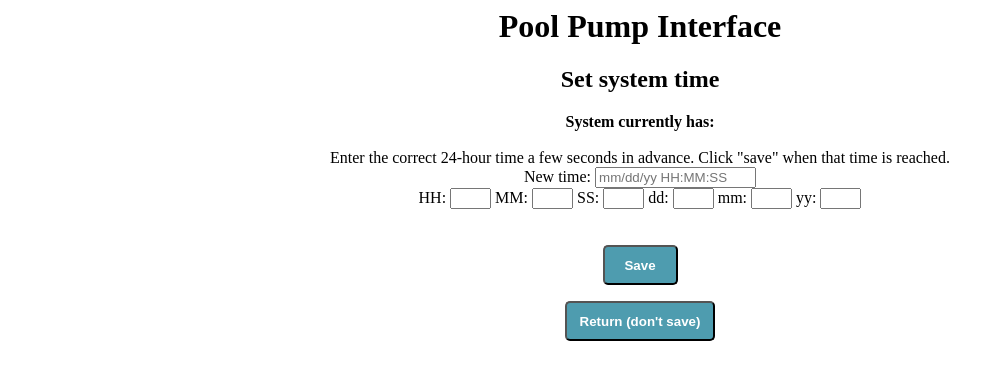
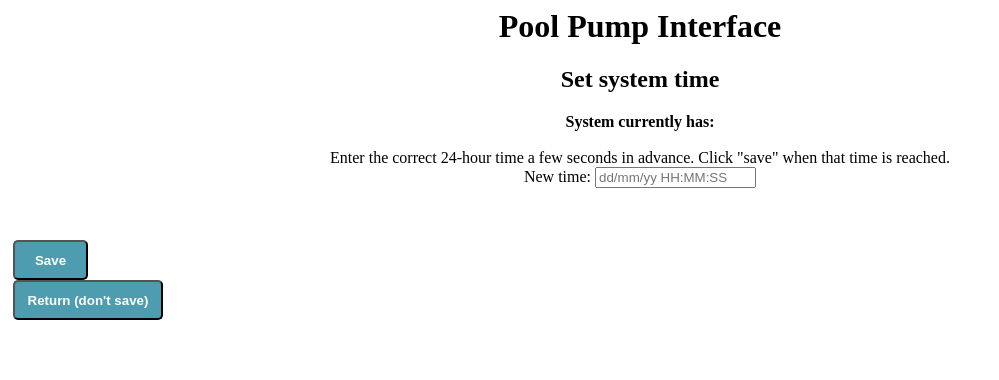
Before and after one commit to tzinke/PumpTimer, a Flask app: template Web Interface/templates/setTime.html in a window 1280 px wide. Shown: the top 380 px of the page, without its empty margins (0-999 px from the left). Run offline with Flask 2, Linux system fonts and the light colour scheme; the template is opened without the code that fills it, so the values that code supplies are empty; parts of the project's set-up code (start-up, migrations or seed data) failed here and were passed over.

Commit message:
Updated setTime page to have a single entry box

```diff
--- a/Web Interface/app.py
+++ b/Web Interface/app.py
@@ -614,14 +614,19 @@ def set_time():
 
     if request.method == 'POST':
         try:
-            new_SS = int(request.form['new_SS'])
-            new_MM = int(request.form['new_MM'])
-            new_HH = int(request.form['new_HH'])
-            new_dd = int(request.form['new_dd'])
-            new_mm = int(request.form['new_mm'])
-            new_yy = int(request.form['new_yy'])
+            user_input = request.form['newTime'].split(' ')
+            newDate = user_input[0].split('/')
+            newTime = user_input[1].split(':')
+
+            new_HH = int(newTime[0])
+            new_MM = int(newTime[1])
+            new_SS = int(newTime[2])
+
+            new_dd = int(newDate[0])
+            new_mm = int(newDate[1])
+            new_yy = int(newDate[2])
         except:
-            raise Exception("You must enter a value in every box!! Press back or refresh to try again.")
+            raise Exception("You must enter a date and time in the format mm/dd/yy HH:MM:SS")
 
         if (59 < new_SS) or (0 > new_SS):
             raise TypeError("SECOND: You must enter an integer between 0 and 59")
--- a/Web Interface/templates/setTime.html
+++ b/Web Interface/templates/setTime.html
@@ -17,21 +17,8 @@
         <form action="{{ url_for('set_time') }}" method="post">
             <div>
                 <label for="newTime">New time:</label>
-                <input type="text" id="newTime" name="newTime" placeholder="mm/dd/yy HH:MM:SS" size="17">
+                <input type="text" id="newTime" name="newTime" placeholder="dd/mm/yy HH:MM:SS" size="17">
             </div>
-            <div class="row">
-                <label for="new_HH">HH:</label>
-                <input type="text" id="new_HH" name="new_HH" value="" size="2">
-                <label for="new_MM">MM:</label>
-                <input type="text" id="new_MM" name="new_MM" value="" size="2">
-                <label for="new_SS">SS:</label>
-                <input type="text" id="new_SS" name="new_SS" value="" size="2">
-                <label for="new_dd">dd:</label>
-                <input type="text" id="new_dd" name="new_dd" value="" size="2">
-                <label for="new_mm">mm:</label>
-                <input type="text" id="new_mm" name="new_mm" value="" size="2">
-                <label for="new_yy">yy:</label>
-                <input type="text" id="new_yy" name="new_yy" value="" size="2">
             </div>
             <br><br>
             <input type="submit" value="Save" class="submitbutton">
--- a/Web Interface/templates/toggle.html
+++ b/Web Interface/templates/toggle.html
@@ -4,6 +4,7 @@
 </head>
 
 <body>
+    <p>HI WELCOME TO TOGGLE<\p>
     <meta http-equiv="refresh" content="1; URL=/" />
 </body>
 </html>
```
